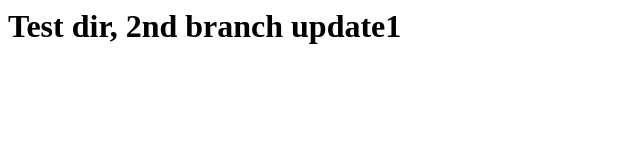
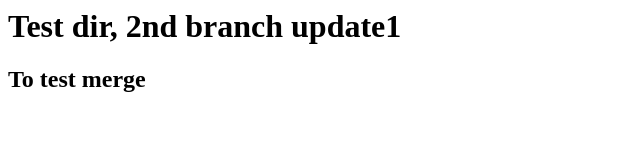
Before and after one commit to Likith-1995/code, a plain HTML site: page index.html in a window 1280 px wide. Shown: the whole page, without its empty margins (0-640 px from the left). Drawn offline with Linux system fonts and the light colour scheme.

Commit message:
second commit

```diff
--- a/index.html
+++ b/index.html
@@ -1 +1,2 @@
 <h1> Test dir, 2nd branch update1 <h1>
+<h2> To test merge <h2>
```
